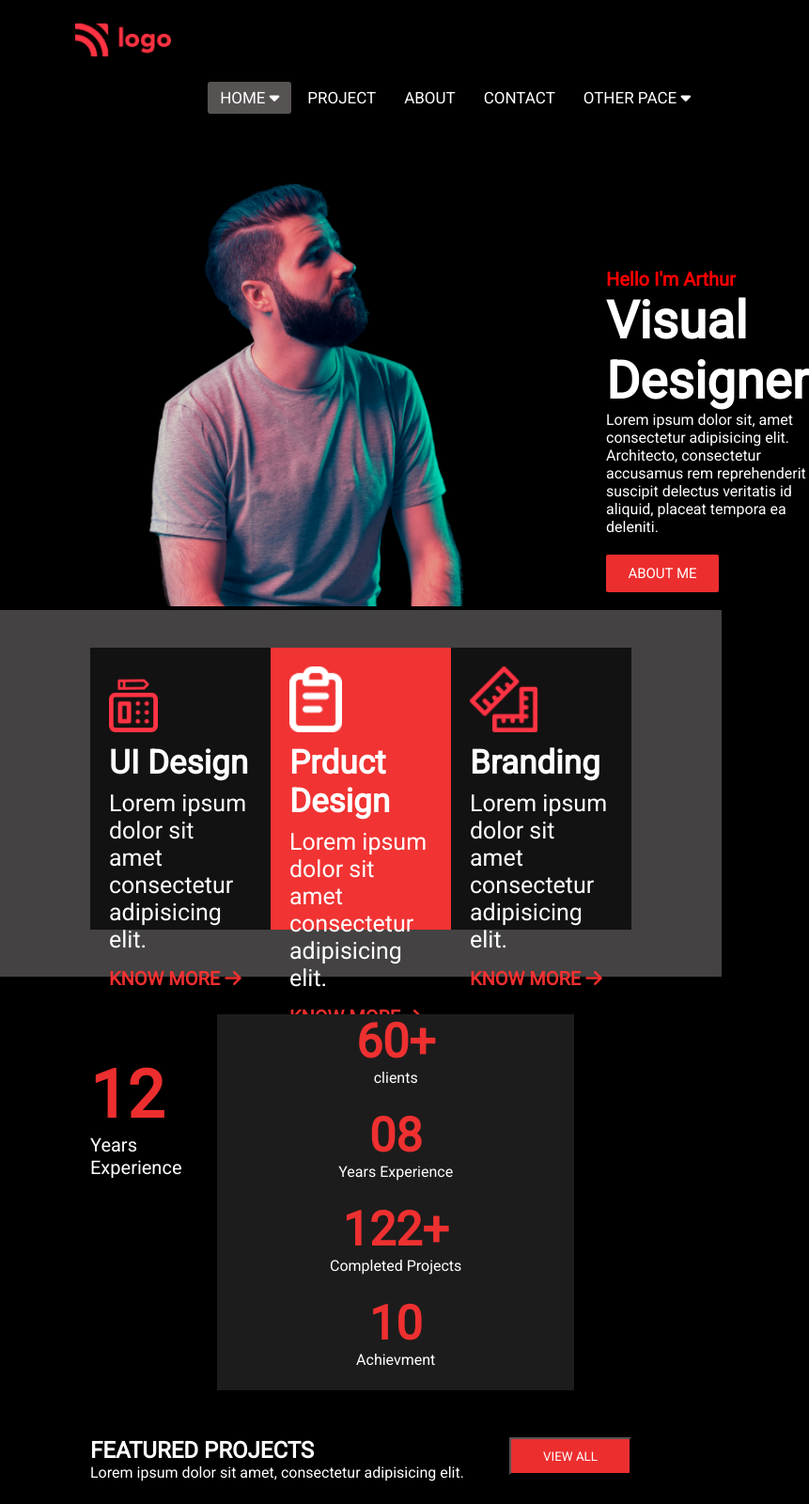
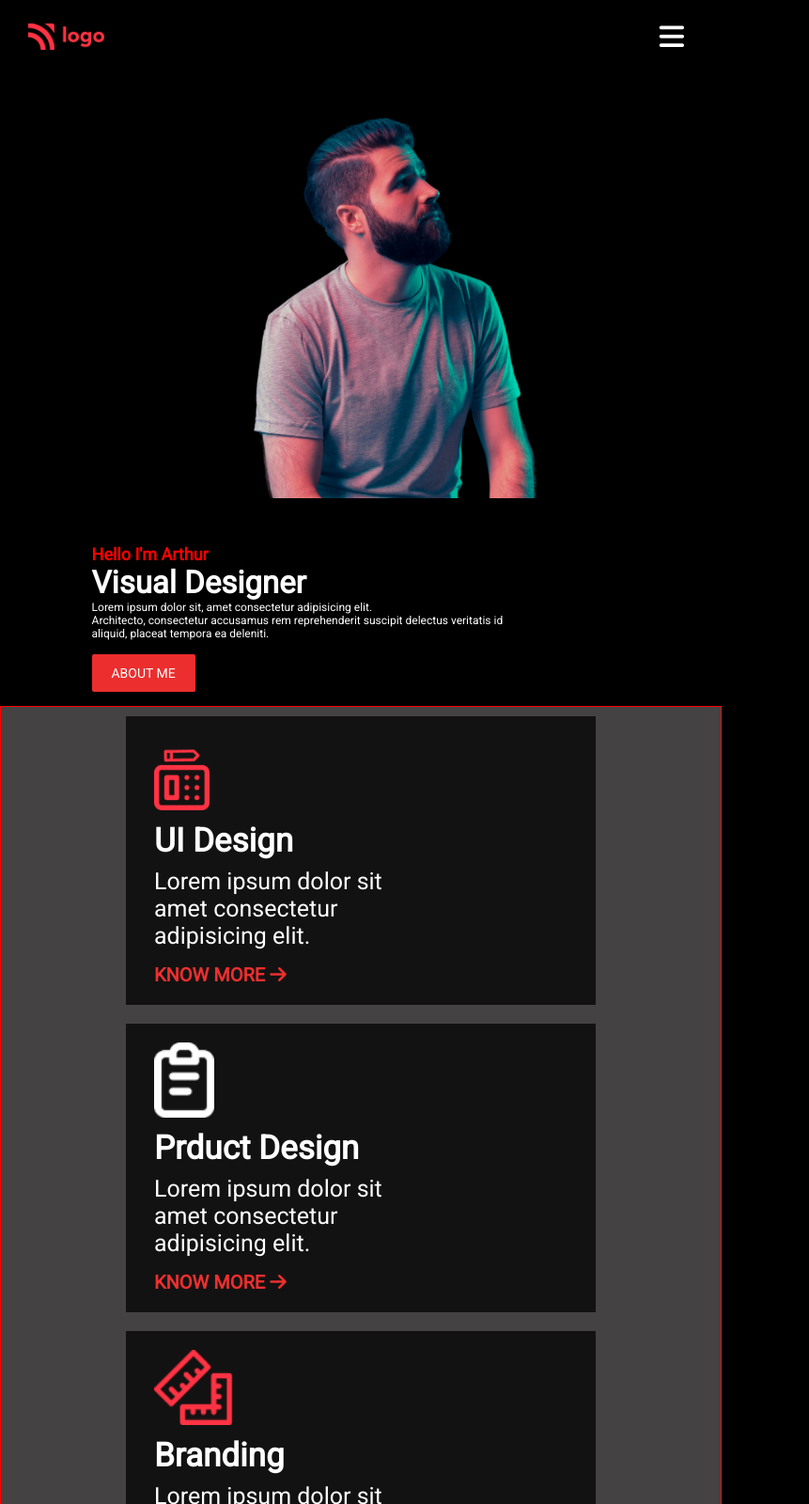
Before and after one commit to ansariwasim/css-project--15, a plain HTML site: page index.html in a window 768 px wide. Shown: the top 1600 px of the page at 94% size, 861 px wide, since content can reach past the window. Drawn offline with Linux system fonts and the light colour scheme.

Commit message:
added tablet media query

```diff
--- a/css/style.css
+++ b/css/style.css
@@ -136,6 +136,8 @@ background-color: rgb(87, 83, 83);
 
 }
 .card{
+    /* flex-wrap: wrap; */
+    /* flex-grow: 1; */
     /* border: 1px solid green; */
     height:300px;
     width: 320px;
@@ -209,7 +211,6 @@ background-color: rgb(87, 83, 83);
 .container3-left p{
     font-size: 20px;
 }
-
 .container3-right{
     /* border: 3px solid blue; */
     display: flex;
@@ -241,7 +242,6 @@ background-color: rgb(87, 83, 83);
     font-size: 50px;
 
 }
-
 /* $$$$$$$$$$$$$$$$$$ CONTAINER4 $$$$$$$$$$$$$$$$ */
 .container4{
     background-color:black;
@@ -400,12 +400,318 @@ background-color: rgb(87, 83, 83);
     font-size: 19px;
 }
 
+/* #################### MEDIA QUERY $$$$$$$$$$$$$$$$$$ */
+/* tablet */
+@media(min-width:481px) and (max-width:768px){
+    html{
+        overflow-x: hidden;
+    }
+     body{
+        overflow-x: hidden;
+     }
+
+
+    .logo{
+        padding: 0 30px;
+    }
+
+    .logo img{
+        height: 28px;
+    }
+    .checkbtn{
+        display: block;
+        /* margin-right:-70px; */
+    }
+
+    nav ul {
+        /* width: 100%; */
+        width:100%;
+        height:100vh;
+        background-color: rgb(49, 47, 47);
+        display: inline-block;
+        position: fixed;
+        top: 80px;
+        left: -100%;
+        transition: .5s;
+    }
+
+    nav ul li {
+        display:block;
+        text-align: center;
+        margin-top:-10px;
+    }
+
+    #check:checked ~ ul{
+        left: 0;
+    }
+
+    .container{
+        display: flex;
+        flex-direction: column;
+        align-items: center;
+        /* height: auto; */
+    }
 
 
 
+    .container-left img{
+    height:450px;
+    /* margin-left: -150px; */
+    }
+
+
+    .container-right{
+        /* border: 1px dotted red; */
+        margin: 45px 0px 0px 80px;
+        width:85%;
+    }
+
+    .container-right h6{
+        color: red;
+        font-size:18px;
+
+    }
+
+    .container-right h1{
+        font-size:33px;
+    }
+
+    .paragraph{
+        font-size:12px;
+    }
+
+    .container-btn{
+        margin: 15px 0px ;
+        width:110px;
+        height:40px;
+        font-size: 14px;
+    }
+
+    /* container2 */
+
+.container2{
+    border: 1px solid red;
+}
+.cards{
+    /* border: 2px solid green; */
+    display: flex;
+    flex-direction: column;
+    /* flex-grow: 1; */
+    /* justify-content: center; */
+    align-items: center;
+    /* padding: auto; */
+    /* width: auto; */
+    /* padding: 10px; */
+}
+.card{
+    /* height:250px; */
+    /* height: auto; */
+    width:500px;
+    height: auto;
+    background-color: rgb(19, 18, 18);
+    /* color: white; */
+    padding:20px 30px;
+    margin:10px ;
+}
+
+.card img{
+    height:80px;
+}
+
+/*  container3 */
+.container3{
+    /* border: 1px solid green; */
+}
+.clients{
+    margin-right:90px;
+}
+
+.container3-left{
+    margin-top:110px;
+
+}
+
+.container3-left h1{
+    font-size:55px;
+}
+
+.container3-left p{
+    font-size:17px;
+}
+
+
+.container3-right .client{
+/* border: 1px solid red; */
+width:280px;
+margin:10px 15px;
+display:flex;
+flex-direction: column;
+align-items: center;
+justify-content: center;
+/* height: auto; */
+
+/* height: auto; */
+}
+
+
+.container3-right .client h1{
+    font-size:32px;
+}
+
+/* container4 */
+.container4{
+    background-color:black;
+    color: white;
+}
+.abcd{
+    display: flex;
+    justify-content: space-between;
+    width:85vw;
+    margin: auto;
+
+}
+
+.container4-left{
+    margin-top:25px;
+}
+
+.container4-left h1{
+font-size: 20px;
+}
+
+.container4-left p {
+font-size:14px;
+}
+
+.container4-btn{
+    width: 100px;
+    height: 33px;
+    margin-top: 27px;
+    font-size: 12px;
+    border: 2px solid transparent;
+}
+
+/* container5 */
+.container5{
+    /* border: 1px solid red; */
+    width: 470px;
+    display: flex;
+    flex-direction: column;
+    align-items: center;
+    /* justify-content: center; */
+    /* box-sizing: border-box; */
+
+   }
+   .photo{
+
+       /* height:280px;
+       width:440px; */
+
+       /* height: auto;
+       width: auto; */
+
+   }
+   .photo img{
+       /* height:auto; */
+       height:320px;
+       width:460px;
+       /* width: auto; */
+   }
+
+   .box1{
+    /* border: 2px solid blue; */
+       margin-top:22px;
+       /* box-sizing: border-box; */
+   }
+   .box1 h2{
+       margin-top:5px;
+       font-size:19px;
+   }
+
+   .box1 p{
+    margin-top:3px;
+       font-size: 13px;
+   }
+
+   /* container6 */
+   .container6{
+    width:90vw;
+    margin: auto;
+    display: flex;
+    justify-content: space-between;
+    color: white;
+    /* border: 3px solid red; */
+    font-family: 'Roboto', sans-serif;
+    margin-top:35px;
+    padding: 15px 10px;
+    /* background-color: rgb(49, 48, 48); */
+}
+
+.container6-left h1{
+    font-size:25px;
+    line-height:28px;
+}
+
+.container6-left p{
+    font-size:13px;
+    margin-top:8px;
+}
+
+
+
+ .container6-right .container6-btn{
+    width:100px;
+    height:65px;
+    font-size:13px;
+    padding:7px 10px;
+    position: relative;
+    top:30px;
+    right:10px;
+    border: 2px solid transparent;
+}
+
+/* container7 */
+.container7{
+    margin-top:0px;
+}
+
+.container7 ul li{
+    margin:20px 5px;
+    font-size: 13px;
+    /* color: red; */
+    /* font-weight: 600; */
+}
+
+/* container8 */
+.container8{
+    height:80px;
+}
+
+.container8-left img{
+    position:relative;
+    top: 25px;
+    left:40px;
+    height:28px;
+}
+
+.container8-right .font-icon {
+    /* border: 1px solid red; */
+    display: flex;
+    justify-content: center;
+    align-items: center;
+    /* margin:0 40px; */
+}
+.container8-right .font-icon .fa-brands{
+    margin: 1px 5px;
+    font-size: 16px;
+}
+}
+
+
 /* mobile responsive */
-@media (max-width:480px){
-html{
+@media(max-width:480px){
+
+ html{
     overflow-x: hidden;
 }
  body{
@@ -679,9 +985,7 @@ font-size:14px;
 
 /* container8 */
 .container8{
-    /* background-color:rgb(43, 40, 40); */
     height:70px;
-    /* color: white; */
 }
 
 .container8-left img{
@@ -691,8 +995,6 @@ font-size:14px;
     height: 22px;
 }
 
-
-
 .container8-right .font-icon .fa-brands{
     margin: 6px 5px;
     font-size: 12px;
```
